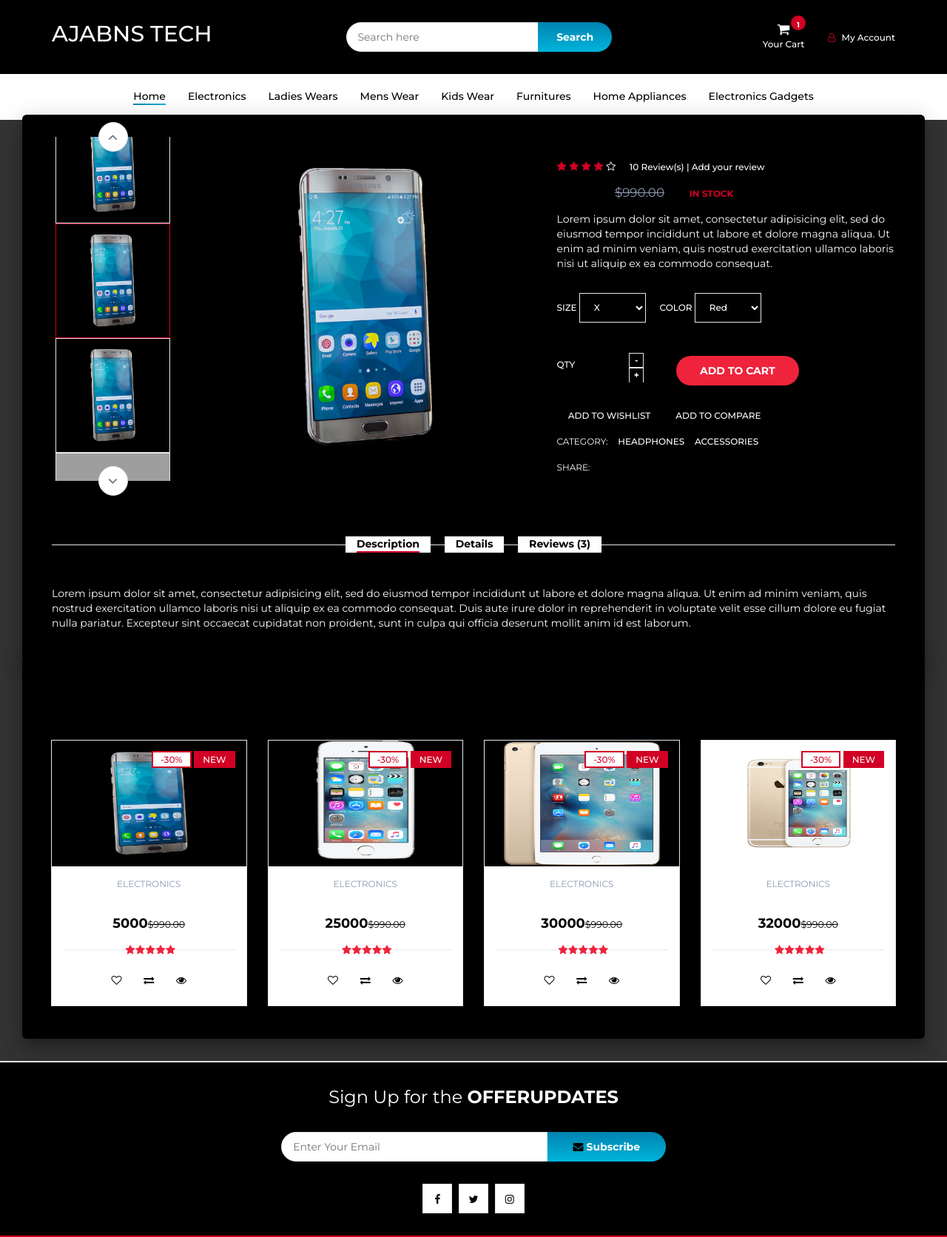
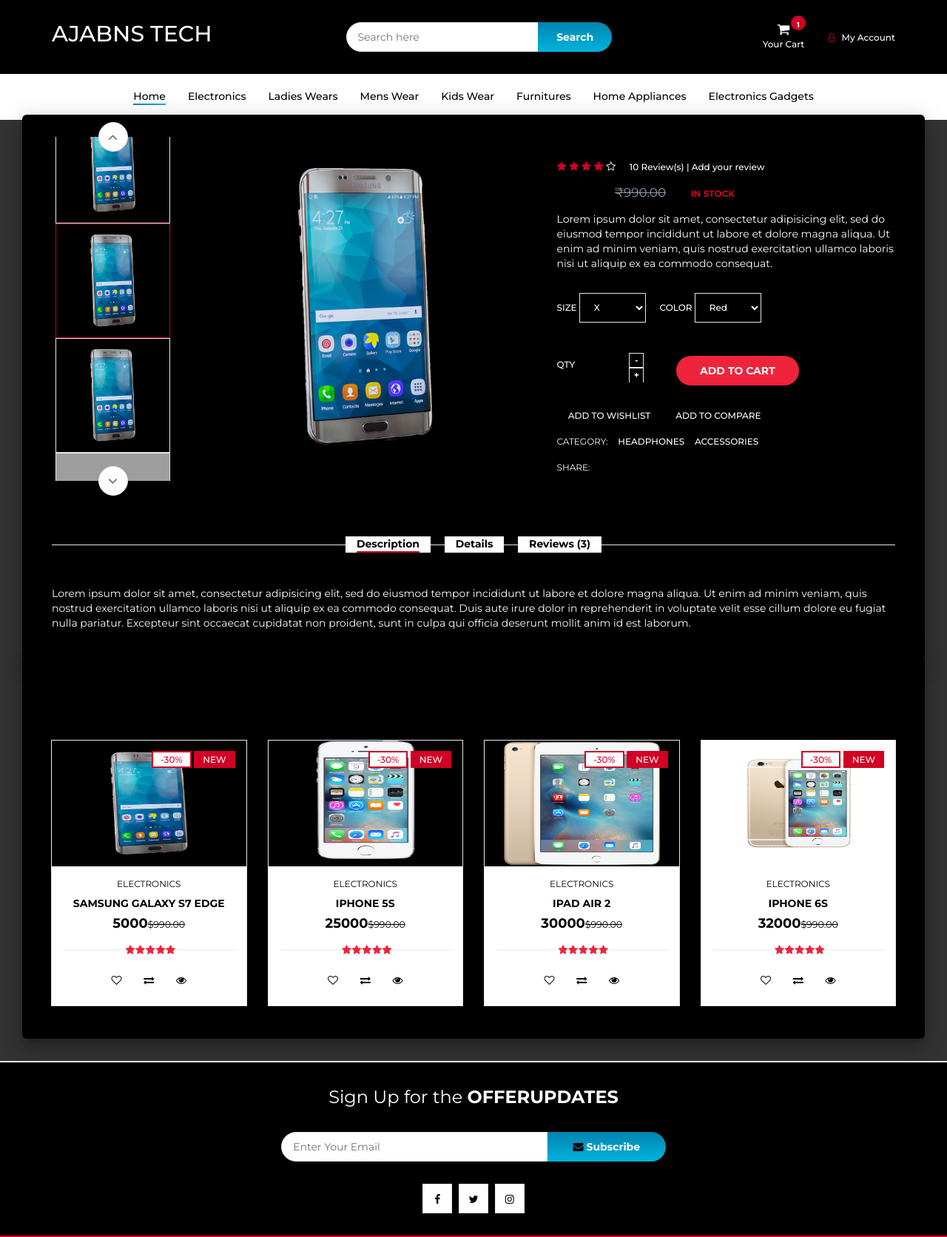
Before and after one commit to NayanAdhikary/AJABNSTECH, a PHP site: page /myfiles/product.php?p=1 in a window 1280 px wide. Shown: the top 1672 px of the page at 74% size. Run offline with PHP 8.4, Linux system fonts and the light colour scheme; data comes from the database, SQL or seed files in the repository; some libraries are stand-ins or nearby versions; grey boxes are pictures that could not be loaded.

Commit message:
uodate product.php

```diff
--- a/css/style.css
+++ b/css/style.css
@@ -1010,7 +1010,7 @@ background: linear-gradient(to bottom, #f64f59, #c471ed, #12c2e9); /* W3C, IE 10
 .product .product-body .product-category {
   text-transform: uppercase;
   font-size: 12px;
-  color: #8D99AE;
+  color: black;
 }
 
 .product .product-body .product-name {
@@ -1020,6 +1020,7 @@ background: linear-gradient(to bottom, #f64f59, #c471ed, #12c2e9); /* W3C, IE 10
 
 .product .product-body .product-name>a {
   font-weight: 700;
+  color: black;
 }
 
 .product .product-body .product-name>a:hover, .product .product-body .product-name>a:focus {
@@ -1218,7 +1219,7 @@ background: linear-gradient(to bottom, #f64f59, #c471ed, #12c2e9); /* W3C, IE 10
 
 .product-widget .product-body .product-name>a {
   font-weight: 700;
-  color: black;
+  color: white;
 }
 
 .product-widget .product-body .product-name>a:hover, .product-widget .product-body .product-name>a:focus {
--- a/product.php
+++ b/product.php
@@ -138,7 +138,7 @@ include "header.php";
 								<a class="review-link" href="#review-form">10 Review(s) | Add your review</a>
 							</div>
 							<div>
-								<h3 class="product-price">$'.$row['product_price'].'<del class="product-old-price">$990.00</del></h3>
+								<h3 class="product-price">$'.$row['product_price'].'<del class="product-old-price">₹990.00</del></h3>
 								<span class="product-available">In Stock</span>
 							</div>
 							<p>Lorem ipsum dolor sit amet, consectetur adipisicing elit, sed do eiusmod tempor incididunt ut labore et dolore magna aliqua. Ut enim ad minim veniam, quis nostrud exercitation ullamco laboris nisi ut aliquip ex ea commodo consequat.</p>
```
